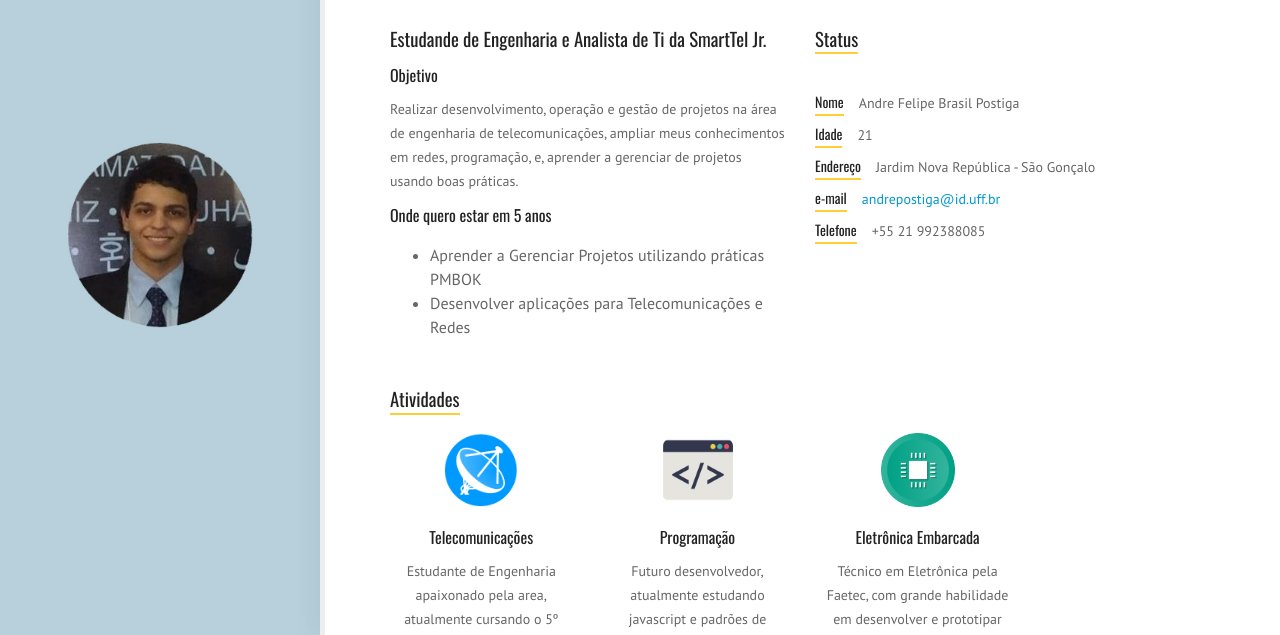
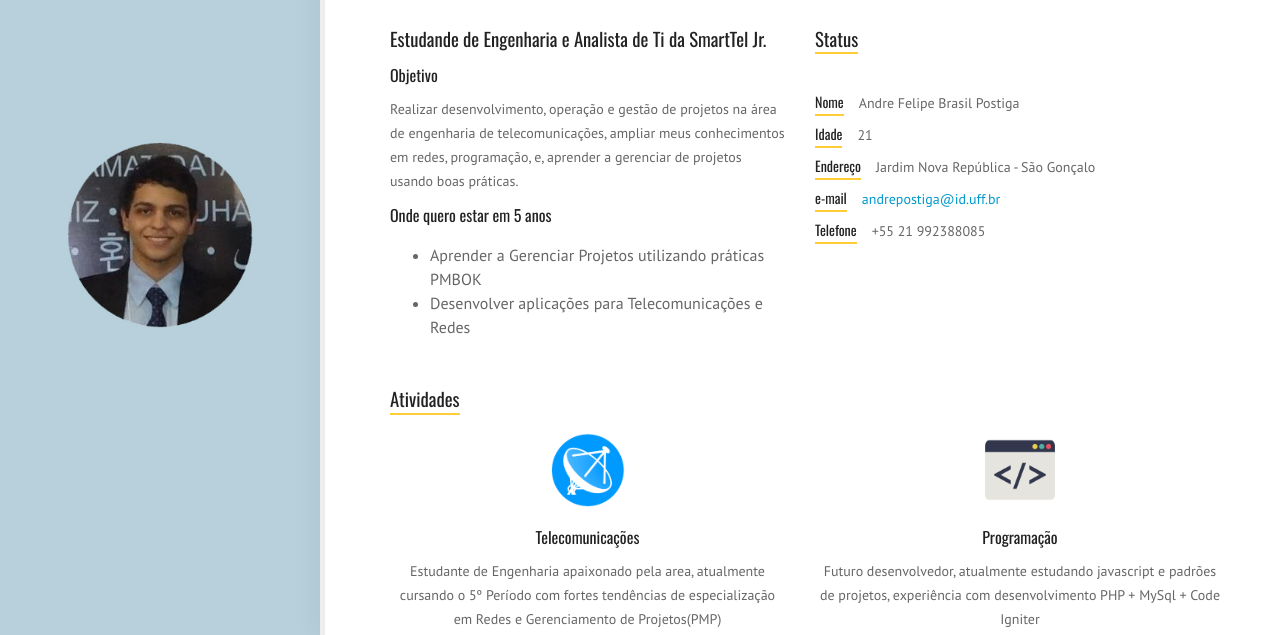
Before and after one commit to AndrePostiga/andrepostiga.github.io, a plain HTML site: page index.html in a window 1280 px wide. Shown: the part 165-800 px from the top of the page. Drawn offline with nearby package versions, Linux system fonts and the light colour scheme.

Commit message:
Update index.html

```diff
--- a/index.html
+++ b/index.html
@@ -146,7 +146,7 @@
                 <h3>Atividades</h3>
               </div>
 
-              <div class="col-xs-12 col-sm-6 col-md-3 col-lg-3 subpage-block">
+              <div class="col-xs-12 col-sm-6 col-md-6 col-lg-6 subpage-block">
                 <div class="service-block">
                   <div class="service-info">
                     <img src="images/service/telecommunications.png" alt="E-Commerce">
@@ -157,7 +157,7 @@
               </div>
 
               <div class="row">
-                <div class="col-xs-12 col-sm-6 col-md-3 col-lg-3 subpage-block">
+                <div class="col-xs-12 col-sm-6 col-md-6 col-lg-6 subpage-block">
                   <div class="service-block">
                     <div class="service-info">
                       <img src="images/service/programming.png" alt="Responsive Design">
@@ -167,7 +167,7 @@
                   </div>
                 </div>
 
-                <div class="col-xs-12 col-sm-6 col-md-3 col-lg-3 subpage-block">
+                <div class="col-xs-12 col-sm-6 col-md-6 col-lg-6 subpage-block">
                   <div class="service-block">
                     <div class="service-info">
                       <img src="images/service/eletronics.png" alt="Copywriter">
@@ -178,12 +178,12 @@
                 </div>
 
 
-                <div class="col-xs-12 col-sm-6 col-md-3 col-lg-3 subpage-block">
+                <div class="col-xs-12 col-sm-6 col-md-6 col-lg-6 subpage-block">
                   <div class="service-block">
                     <div class="service-info">
                       <img src="images/service/ti.png" alt="Management">
                       <h4>Ti</h4>
-                      <p>Atuando como analista de Ti da Empresa SmartTel JR., a qual criei e mantenho o site <small><a target="_blank" href="http://smartteljr.com.br">clique aqui</a></small></p>
+                      <p>Atuando como analista ADM/Fin da Empresa SmartTel JR., Já atuei como Analista de Ti, criei e mantenho o site <small><a target="_blank" href="http://smartteljr.com.br">clique aqui</a></small></p>
                     </div>
                   </div>
                 </div>
```
